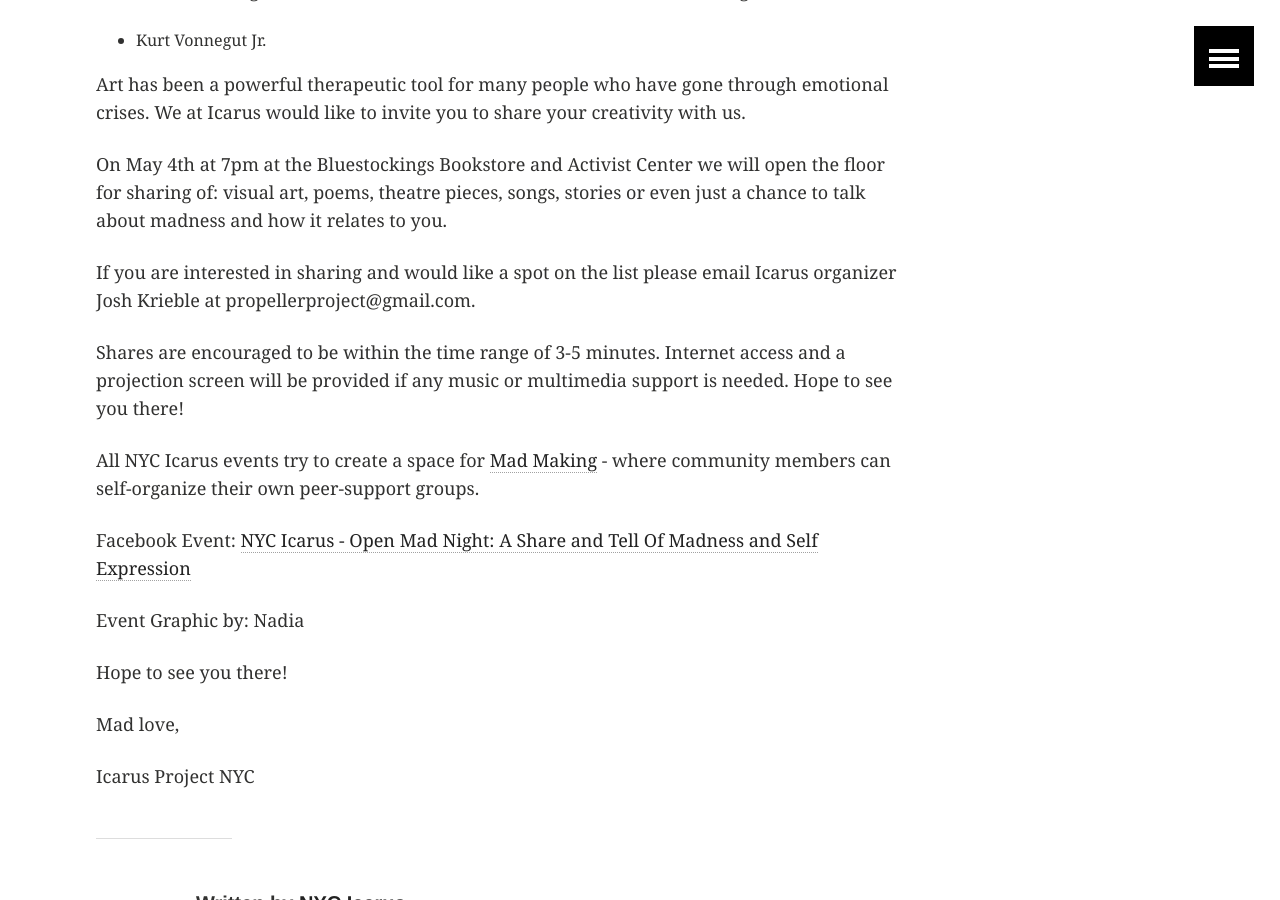
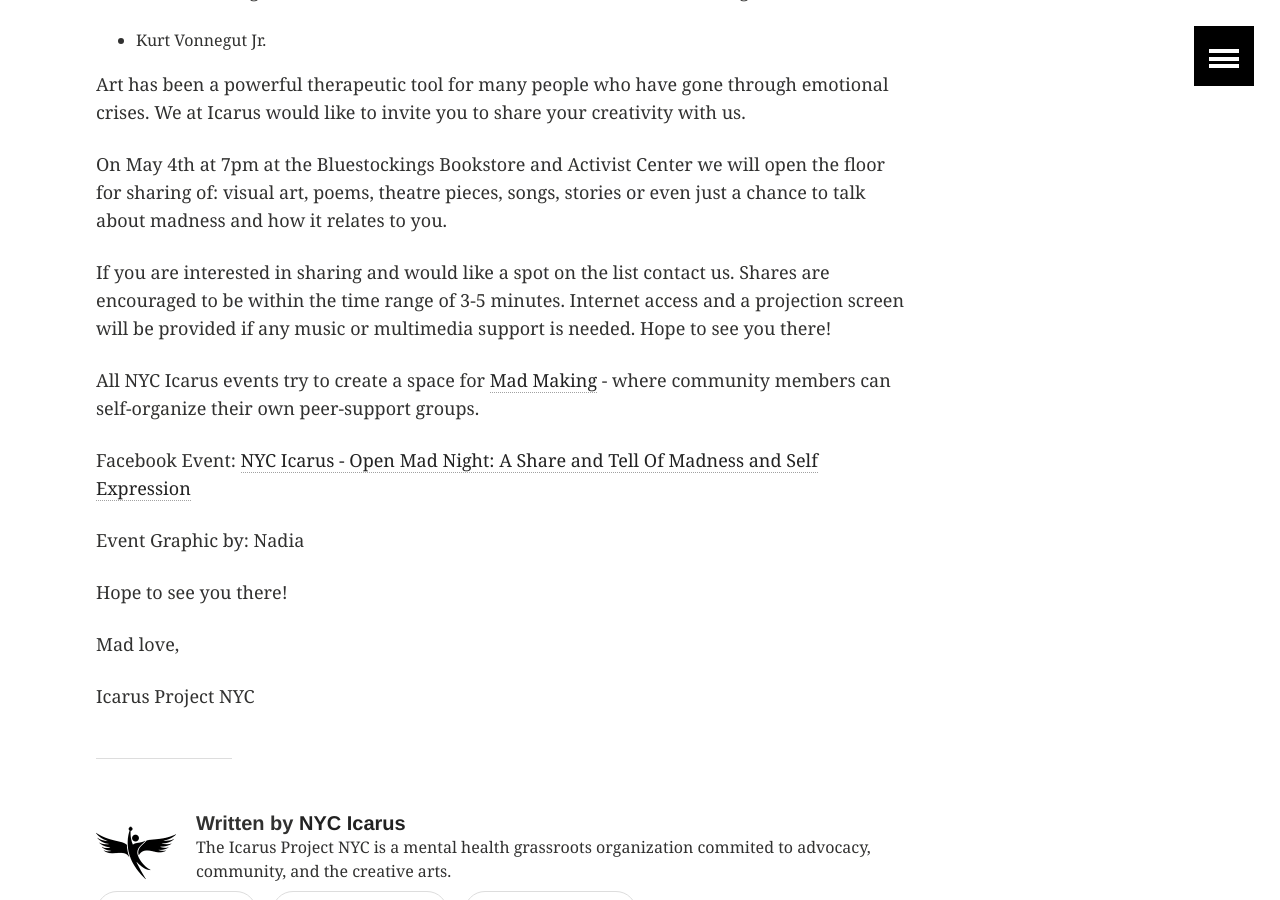
Before and after one commit to nycicarus/nycicarus.github.io, a Jekyll site: the page built from _posts/events/2016-05-04-open-mad-night.md, in a window 1280 px wide and 900 px high, scrolled down 935 px. Built offline with Jekyll 4.4.1, drawn with Linux system fonts in a browser that asks for light colours; comment, search, counter and statistics services are not loaded.

Commit message:
Update 2016-05-04-open-mad-night.md
anonymized entry as per request

```diff
--- a/_posts/events/2016-05-04-open-mad-night.md
+++ b/_posts/events/2016-05-04-open-mad-night.md
@@ -37,8 +37,7 @@ Art has been a powerful therapeutic tool  for many people who have gone through
 
 On May 4th at 7pm  at the Bluestockings Bookstore and Activist Center we will open the floor for sharing of: visual art, poems, theatre pieces, songs, stories or even just a chance to talk about madness and how it relates to you.
 
-If you are interested in sharing and would like a spot on the list  please email Icarus organizer Josh Krieble at propellerproject@gmail.com.
-
+If you are interested in sharing and would like a spot on the list contact us.
 Shares are encouraged to be within the time range of 3-5 minutes. Internet access and a projection screen will be provided if any music or multimedia support is needed.
 Hope to see you there!
 
```
